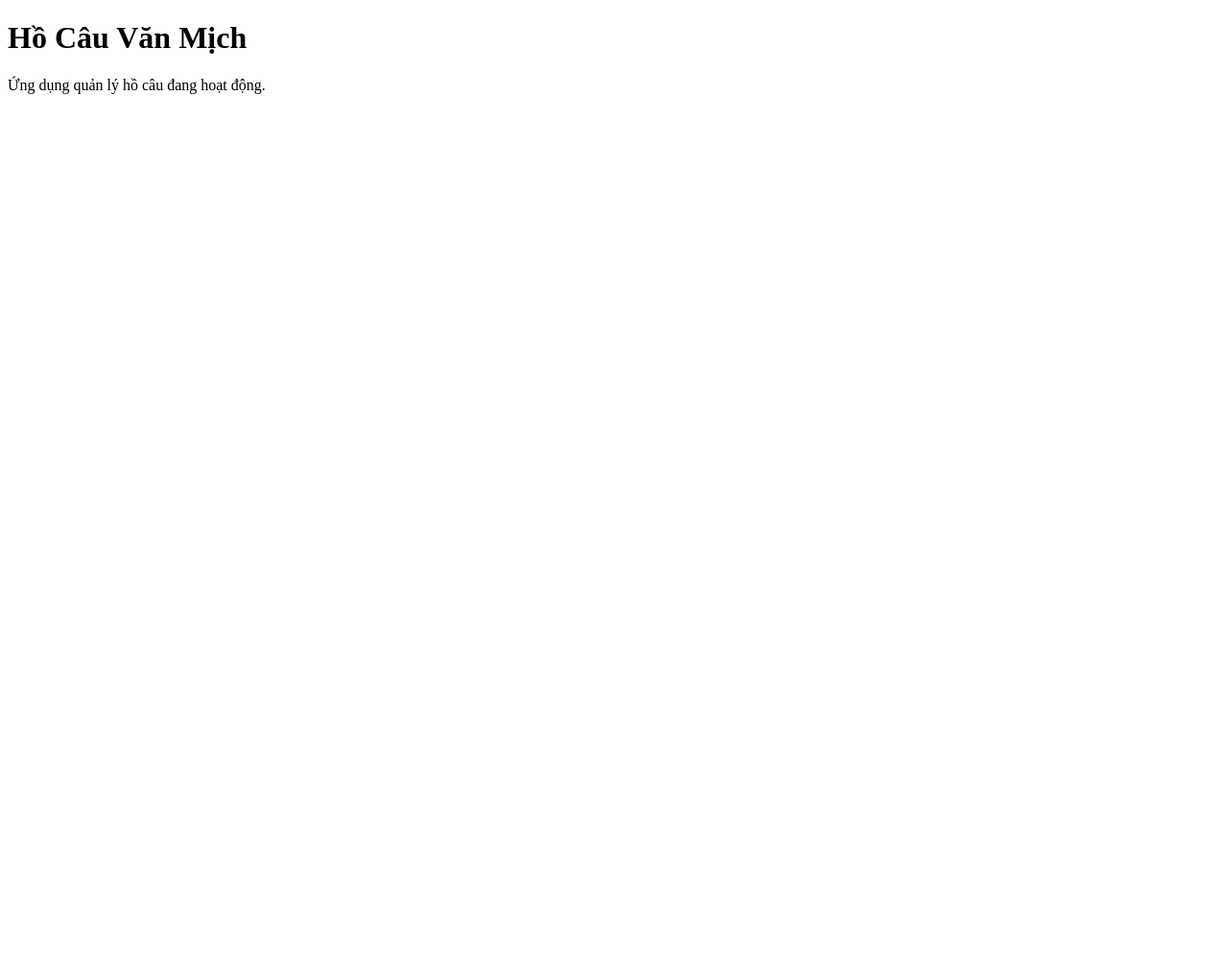
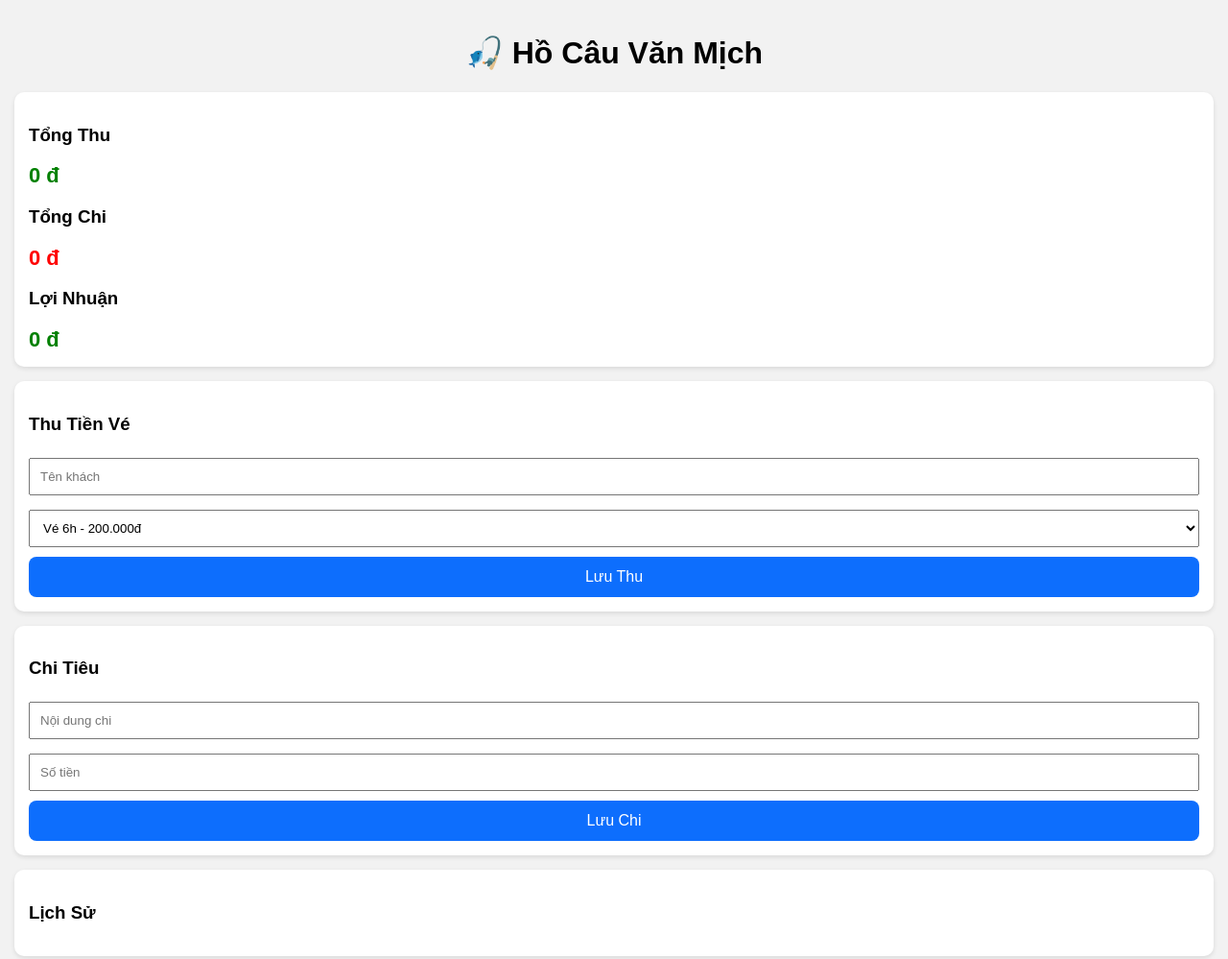
Before and after one commit to dangbebe2008-beep/ho-cau-van-mich, a plain HTML site: page index.html in a window 1280 px wide. Shown: the whole page at 96% size. Before the commit the page ends 800 px from the top, so only its background shows below. Drawn offline with Linux system fonts and the light colour scheme.

Commit message:
Update index.html

```diff
--- a/index.html
+++ b/index.html
@@ -1,11 +1,180 @@
 <!DOCTYPE html>
-<html>
+<html lang="vi">
 <head>
-<meta charset="utf-8">
+<meta charset="UTF-8">
+<meta name="viewport" content="width=device-width, initial-scale=1.0">
 <title>Hồ Câu Văn Mịch</title>
+
+<style>
+body{
+font-family:Arial,sans-serif;
+background:#f2f2f2;
+padding:15px;
+margin:0;
+}
+
+h1{
+text-align:center;
+}
+
+.card{
+background:white;
+padding:15px;
+margin-bottom:15px;
+border-radius:10px;
+box-shadow:0 2px 5px rgba(0,0,0,0.1);
+}
+
+input,select{
+width:100%;
+padding:10px;
+margin-top:5px;
+margin-bottom:10px;
+box-sizing:border-box;
+}
+
+button{
+width:100%;
+padding:12px;
+border:none;
+border-radius:8px;
+background:#0d6efd;
+color:white;
+font-size:16px;
+}
+
+.money{
+font-size:22px;
+font-weight:bold;
+color:green;
+}
+
+.red{
+color:red;
+}
+</style>
 </head>
+
 <body>
-<h1>Hồ Câu Văn Mịch</h1>
-<p>Ứng dụng quản lý hồ câu đang hoạt động.</p>
+
+<h1>🎣 Hồ Câu Văn Mịch</h1>
+
+<div class="card">
+<h3>Tổng Thu</h3>
+<div class="money" id="tongThu">0 đ</div>
+
+<h3>Tổng Chi</h3>
+<div class="money red" id="tongChi">0 đ</div>
+
+<h3>Lợi Nhuận</h3>
+<div class="money" id="loiNhuan">0 đ</div>
+</div>
+
+<div class="card">
+<h3>Thu Tiền Vé</h3>
+
+<input id="tenKhach" placeholder="Tên khách">
+
+<select id="giaVe">
+<option value="200000">Vé 6h - 200.000đ</option>
+<option value="300000">Vé 8h - 300.000đ</option>
+<option value="350000">Thông ca - 350.000đ</option>
+</select>
+
+<button onclick="themThu()">Lưu Thu</button>
+</div>
+
+<div class="card">
+<h3>Chi Tiêu</h3>
+
+<input id="noiDungChi" placeholder="Nội dung chi">
+
+<input id="soTienChi" type="number" placeholder="Số tiền">
+
+<button onclick="themChi()">Lưu Chi</button>
+</div>
+
+<div class="card">
+<h3>Lịch Sử</h3>
+<div id="lichSu"></div>
+</div>
+
+<script>
+
+let thu = JSON.parse(localStorage.getItem("thu")) || [];
+let chi = JSON.parse(localStorage.getItem("chi")) || [];
+
+function dinhDang(tien){
+return tien.toLocaleString("vi-VN")+" đ";
+}
+
+function capNhat(){
+
+let tongThu = 0;
+let tongChi = 0;
+
+thu.forEach(x=>tongThu += x.tien);
+chi.forEach(x=>tongChi += x.tien);
+
+document.getElementById("tongThu").innerText=dinhDang(tongThu);
+document.getElementById("tongChi").innerText=dinhDang(tongChi);
+document.getElementById("loiNhuan").innerText=dinhDang(tongThu-tongChi);
+
+let html="";
+
+for(let i=thu.length-1;i>=0;i--){
+html += "<p>💰 "+thu[i].ten+" - "+dinhDang(thu[i].tien)+"</p>";
+}
+
+for(let i=chi.length-1;i>=0;i--){
+html += "<p>💸 "+chi[i].noiDung+" - "+dinhDang(chi[i].tien)+"</p>";
+}
+
+document.getElementById("lichSu").innerHTML=html;
+}
+
+function themThu(){
+
+let ten=document.getElementById("tenKhach").value;
+let tien=parseInt(document.getElementById("giaVe").value);
+
+thu.push({
+ten:ten,
+tien:tien,
+ngay:new Date()
+});
+
+localStorage.setItem("thu",JSON.stringify(thu));
+
+document.getElementById("tenKhach").value="";
+
+capNhat();
+}
+
+function themChi(){
+
+let noiDung=document.getElementById("noiDungChi").value;
+let tien=parseInt(document.getElementById("soTienChi").value);
+
+if(!tien) return;
+
+chi.push({
+noiDung:noiDung,
+tien:tien,
+ngay:new Date()
+});
+
+localStorage.setItem("chi",JSON.stringify(chi));
+
+document.getElementById("noiDungChi").value="";
+document.getElementById("soTienChi").value="";
+
+capNhat();
+}
+
+capNhat();
+
+</script>
+
 </body>
 </html>
```
